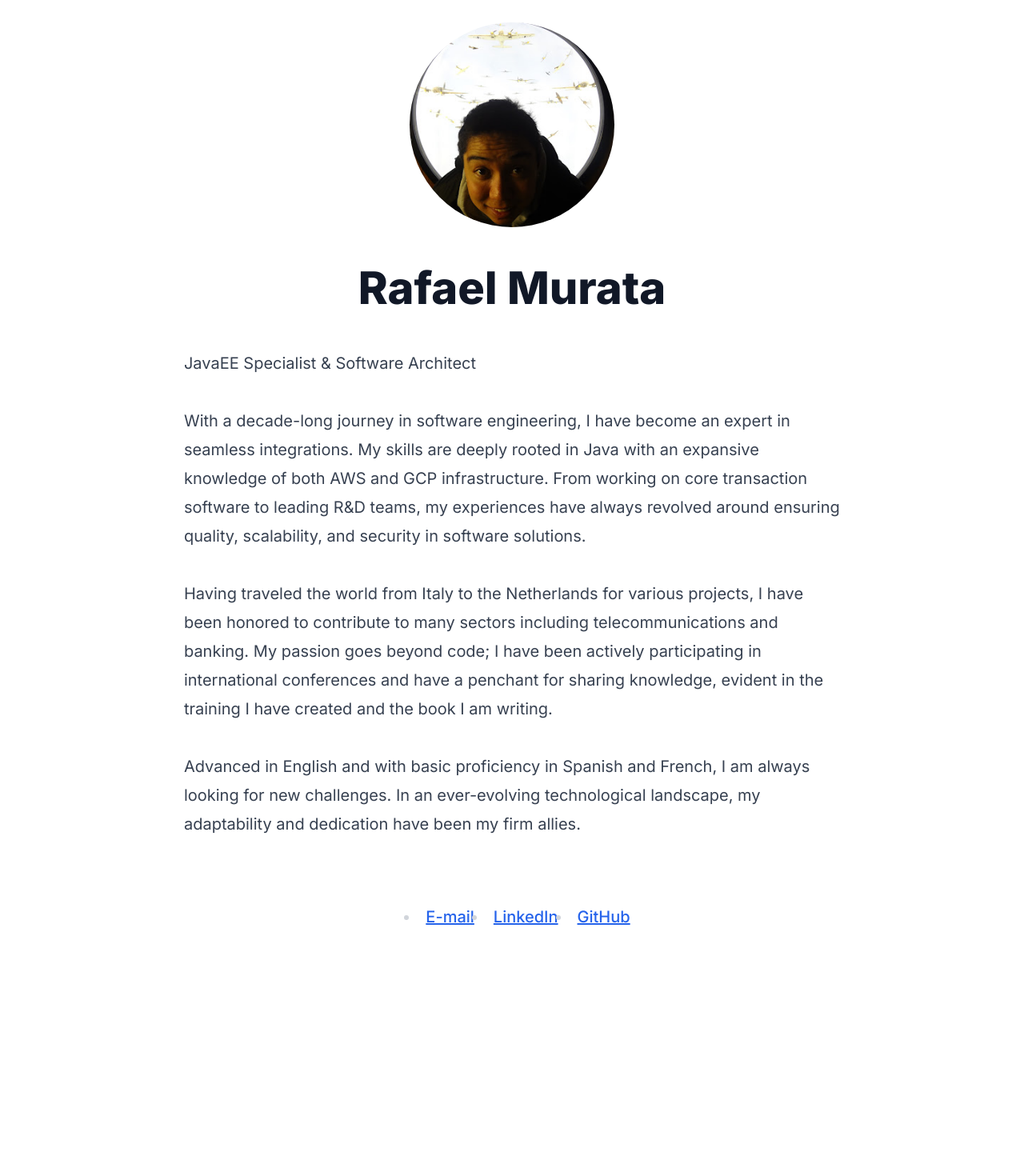
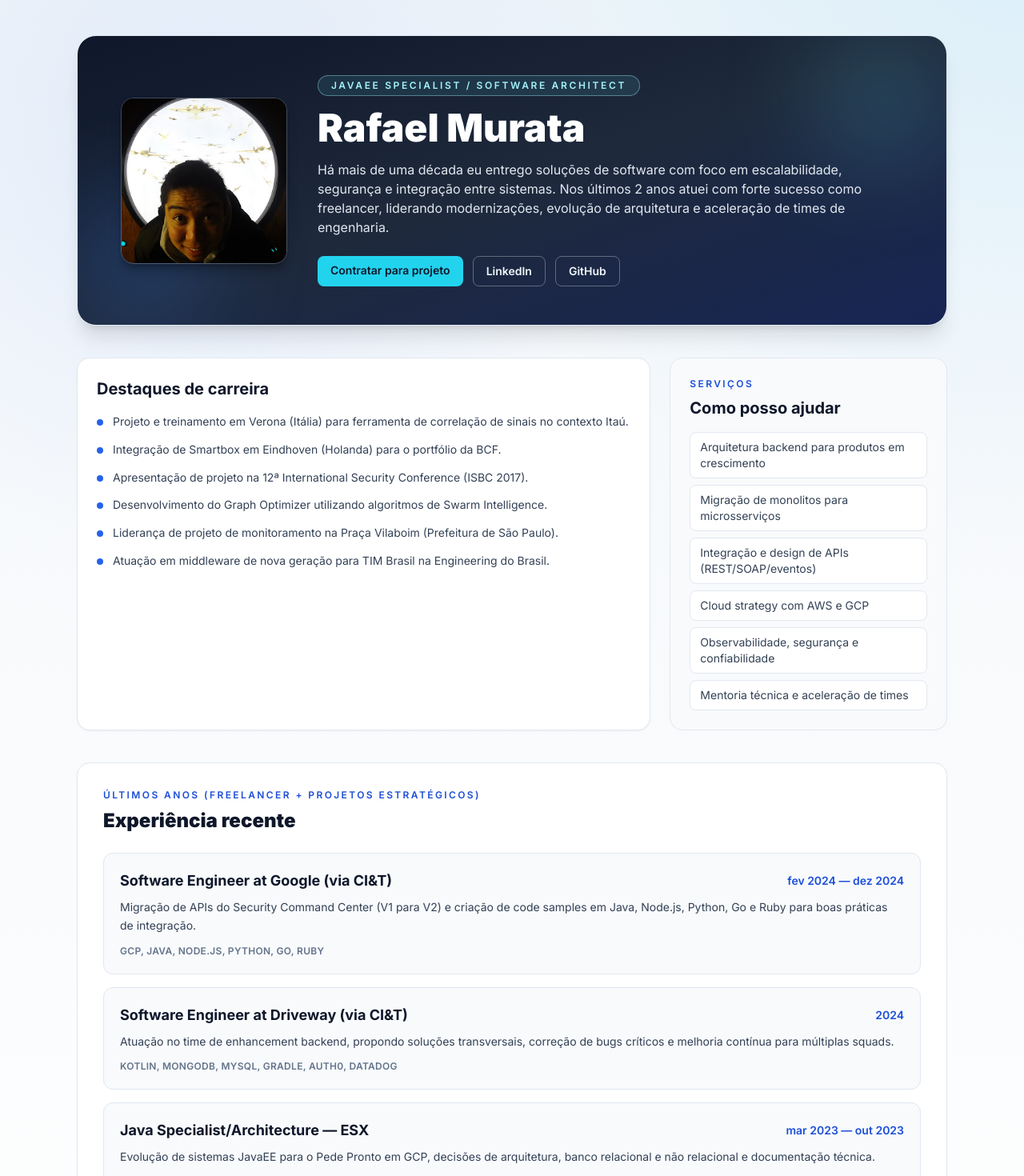
Before and after one commit to rafaelMurata/meu-blog, a Next.js app: page /about in a window 1280 px wide. Shown: the part 100-1570 px from the top of the page at 80% size. Before the commit the page ends 1348 px from the top, so only its background shows below. Built offline with nearby package versions, Linux system fonts and the light colour scheme; no server answers.

Commit message:
feat: modernize portfolio layout for freelancer showcase

```diff
--- a/src/app/about/page.tsx
+++ b/src/app/about/page.tsx
@@ -1,51 +1,163 @@
-import Image from 'next/image'
-import Link from 'next/link'
+import Image from 'next/image';
+import Link from 'next/link';
 
 export const metadata = {
   title: 'Sobre Rafael Murata | Especialista em JavaEE e Arquitetura de Software',
-    description: 'Conheça Rafael Murata, especialista em integrações de software com 10 anos de experiência em Java, AWS e GCP.',
-    keywords: 'JavaEE, AWS, GCP, Arquitetura de Software, Palestrante'
+  description:
+    'Conheça Rafael Murata, especialista em integrações de software com mais de 10 anos de experiência em Java, AWS e GCP.',
+  keywords: 'JavaEE, AWS, GCP, Arquitetura de Software, Freelancer, Backend'
+};
+
+const achievements = [
+  'Projeto e treinamento em Verona (Itália) para ferramenta de correlação de sinais no contexto Itaú.',
+  'Integração de Smartbox em Eindhoven (Holanda) para o portfólio da BCF.',
+  'Apresentação de projeto na 12ª International Security Conference (ISBC 2017).',
+  'Desenvolvimento do Graph Optimizer utilizando algoritmos de Swarm Intelligence.',
+  'Liderança de projeto de monitoramento na Praça Vilaboim (Prefeitura de São Paulo).',
+  'Atuação em middleware de nova geração para TIM Brasil na Engineering do Brasil.'
+];
+
+const recentExperience = [
+  {
+    role: 'Software Engineer at Google (via CI&T)',
+    period: 'fev 2024 — dez 2024',
+    summary:
+      'Migração de APIs do Security Command Center (V1 para V2) e criação de code samples em Java, Node.js, Python, Go e Ruby para boas práticas de integração.',
+    tech: 'GCP, Java, Node.js, Python, Go, Ruby'
+  },
+  {
+    role: 'Software Engineer at Driveway (via CI&T)',
+    period: '2024',
+    summary:
+      'Atuação no time de enhancement backend, propondo soluções transversais, correção de bugs críticos e melhoria contínua para múltiplas squads.',
+    tech: 'Kotlin, MongoDB, MySQL, Gradle, Auth0, Datadog'
+  },
+  {
+    role: 'Java Specialist/Architecture — ESX',
+    period: 'mar 2023 — out 2023',
+    summary:
+      'Evolução de sistemas JavaEE para o Pede Pronto em GCP, decisões de arquitetura, banco relacional e não relacional e documentação técnica.',
+    tech: 'GCP, Docker, MongoDB, Java, Spring, Kubernetes'
+  },
+  {
+    role: 'Java Specialist — Co.Aktion',
+    period: 'ago 2022 — mar 2023',
+    summary:
+      'Modernização de chatbot monolítico para serviços escaláveis e seguros, além da construção de nova versão com NodeJS e AWS.',
+    tech: 'AWS, Java, Spring, Hibernate, Node.js, Next.js, NestJS, GraphQL, Docker'
   }
+];
+
+const servicePillars = [
+  'Arquitetura backend para produtos em crescimento',
+  'Migração de monolitos para microsserviços',
+  'Integração e design de APIs (REST/SOAP/eventos)',
+  'Cloud strategy com AWS e GCP',
+  'Observabilidade, segurança e confiabilidade',
+  'Mentoria técnica e aceleração de times'
+];
 
 export default function About() {
   return (
-        <article className="container mx-auto px-4 py-12">
-            <header className="text-center mb-12">
-                <div className="relative w-64 h-64 mx-auto">
+    <article className="mx-auto w-full max-w-6xl px-4 pb-16 pt-12 md:px-8 md:pt-16">
+      <header className="relative overflow-hidden rounded-3xl border border-slate-200 bg-gradient-to-br from-slate-900 via-slate-800 to-blue-950 p-8 text-white shadow-xl md:p-12">
+        <div className="absolute right-0 top-0 h-40 w-40 rounded-full bg-cyan-300/20 blur-3xl" />
+        <div className="absolute bottom-0 left-0 h-40 w-40 rounded-full bg-blue-500/30 blur-3xl" />
+
+        <div className="relative z-10 grid gap-8 md:grid-cols-[220px_1fr] md:items-center">
+          <div className="relative mx-auto h-44 w-44 overflow-hidden rounded-2xl border border-white/20 shadow-lg shadow-black/30 md:h-52 md:w-52">
             <Image
               src="/images/unnamed.jpg"
-                        alt="Rafael Murata - Especialista em JavaEE"
+              alt="Rafael Murata"
               fill
-                        className="rounded-full object-cover"
-                        sizes="(max-width: 640px) 100vw, 256px"
+              className="object-cover"
+              sizes="(max-width: 768px) 176px, 208px"
               priority
             />
           </div>
+
+          <div>
+            <p className="inline-flex rounded-full border border-cyan-200/40 bg-cyan-300/10 px-4 py-1 text-xs font-semibold uppercase tracking-[0.22em] text-cyan-200">
+              JavaEE Specialist / Software Architect
+            </p>
+            <h1 className="mt-4 text-3xl font-black leading-tight md:text-5xl">Rafael Murata</h1>
+            <p className="mt-4 max-w-3xl text-sm leading-relaxed text-slate-200 md:text-base">
+              Há mais de uma década eu entrego soluções de software com foco em escalabilidade, segurança e integração
+              entre sistemas. Nos últimos 2 anos atuei com forte sucesso como freelancer, liderando modernizações,
+              evolução de arquitetura e aceleração de times de engenharia.
+            </p>
+
+            <div className="mt-6 flex flex-wrap gap-3">
+              <Link
+                href="mailto:rafael.murata@gmail.com"
+                className="rounded-lg bg-cyan-400 px-4 py-2 text-sm font-semibold text-slate-900 transition hover:bg-cyan-300"
+              >
+                Contratar para projeto
+              </Link>
+              <Link
+                href="https://linkedin.com/in/rafaelmurata"
+                target="_blank"
+                rel="noopener noreferrer"
+                className="rounded-lg border border-white/30 px-4 py-2 text-sm font-semibold text-slate-100 transition hover:border-cyan-200 hover:text-cyan-200"
+              >
+                LinkedIn
+              </Link>
+              <Link
+                href="https://github.com/rafaelMurata"
+                target="_blank"
+                rel="noopener noreferrer"
+                className="rounded-lg border border-white/30 px-4 py-2 text-sm font-semibold text-slate-100 transition hover:border-cyan-200 hover:text-cyan-200"
+              >
+                GitHub
+              </Link>
+            </div>
+          </div>
+        </div>
       </header>
 
-            <section className="prose lg:prose-xl mx-auto">
-                <h1 className="mb-4 flex justify-center items-center gap-1 ">Rafael Murata</h1>
-                <p>
-                    JavaEE Specialist & Software Architect
-                    <br></br>
-                    <br></br>
-                    With a decade-long journey in software engineering, I have become an expert in seamless integrations. My skills are deeply rooted in Java with an expansive knowledge of both AWS and GCP infrastructure. From working on core transaction software to leading R&D teams, my experiences have always revolved around ensuring quality, scalability, and security in software solutions.
-                    <br></br>
-                    <br></br>
-                    Having traveled the world from Italy to the Netherlands for various projects, I have been honored to contribute to many sectors including telecommunications and banking. My passion goes beyond code; I have been actively participating in international conferences and have a penchant for sharing knowledge, evident in the training I have created and the book I am writing.            <br></br>
-                    <br></br>
-                    Advanced in English and with basic proficiency in Spanish and French, I am always looking for new challenges. In an ever-evolving technological landscape, my adaptability and dedication have been my firm allies.            <br></br>
-                    <br></br>
-                </p>
+      <section className="mt-10 grid gap-6 lg:grid-cols-3">
+        <div className="rounded-2xl border border-slate-200 bg-white p-6 shadow-sm lg:col-span-2">
+          <h2 className="text-xl font-bold text-slate-900">Destaques de carreira</h2>
+          <ul className="mt-4 space-y-3 text-sm leading-relaxed text-slate-700">
+            {achievements.map((item) => (
+              <li key={item} className="flex gap-3">
+                <span className="mt-2 h-2 w-2 rounded-full bg-blue-600" />
+                <span>{item}</span>
+              </li>
+            ))}
+          </ul>
+        </div>
 
-                <div className="mt-8">
-                    <ul className="flex flex-wrap gap-4 justify-center">
-                        <li><Link href="mailto:rafael.murata@gmail.com" className="text-blue-600 hover:underline">E-mail</Link></li>
-                        <li><Link href="https://linkedin.com/in/rafaelmurata" target="_blank" rel="noopener" className="text-blue-600 hover:underline">LinkedIn</Link></li>
-                        <li><Link href="https://github.com/rafaelMurata" target="_blank" rel="noopener" className="text-blue-600 hover:underline">GitHub</Link></li>
+        <aside className="rounded-2xl border border-slate-200 bg-slate-50 p-6">
+          <p className="text-xs font-semibold uppercase tracking-[0.2em] text-blue-700">Serviços</p>
+          <h3 className="mt-2 text-xl font-bold text-slate-900">Como posso ajudar</h3>
+          <ul className="mt-4 space-y-2 text-sm text-slate-700">
+            {servicePillars.map((item) => (
+              <li key={item} className="rounded-lg border border-slate-200 bg-white px-3 py-2">
+                {item}
+              </li>
+            ))}
           </ul>
+        </aside>
+      </section>
+
+      <section className="mt-10 rounded-2xl border border-slate-200 bg-white p-6 shadow-sm md:p-8">
+        <p className="text-xs font-semibold uppercase tracking-[0.2em] text-blue-700">Últimos anos (freelancer + projetos estratégicos)</p>
+        <h2 className="mt-2 text-2xl font-black text-slate-900">Experiência recente</h2>
+
+        <div className="mt-6 space-y-4">
+          {recentExperience.map((job) => (
+            <div key={job.role} className="rounded-xl border border-slate-200 bg-slate-50 p-4 md:p-5">
+              <div className="flex flex-col gap-2 md:flex-row md:items-center md:justify-between">
+                <h3 className="text-lg font-bold text-slate-900">{job.role}</h3>
+                <p className="text-sm font-semibold text-blue-700">{job.period}</p>
+              </div>
+              <p className="mt-2 text-sm leading-relaxed text-slate-700">{job.summary}</p>
+              <p className="mt-3 text-xs font-semibold uppercase tracking-wide text-slate-500">{job.tech}</p>
+            </div>
+          ))}
         </div>
       </section>
     </article>
-    )
+  );
 }
--- a/src/app/components/IntroSection.tsx
+++ b/src/app/components/IntroSection.tsx
@@ -1,51 +1,79 @@
-"use client"
+import Link from 'next/link';
+import { FaGithub, FaLinkedin } from 'react-icons/fa';
 
-import React from 'react';
-import styled from 'styled-components';
-import { FaGithub } from 'react-icons/fa';
+const highlights = [
+  '10+ anos em arquitetura e engenharia de software',
+  '2 anos recentes com atuação freelancer de alto impacto',
+  'Experiência prática em Java, AWS, GCP e sistemas distribuídos',
+  'Contribuições open-source com PRs aprovados no ecossistema Google'
+];
 
-const SectionWrapper = styled.div`
-  background-image: url('/images/grid-18px-masked.png');
-  background-repeat: repeat;
-  padding: 3rem 0;
-  text-align: center;
-  color: #134471;
-`;
+const IntroSection = () => {
+  return (
+    <section className="relative overflow-hidden rounded-3xl border border-slate-200 bg-white/90 p-8 shadow-xl shadow-slate-200/70 backdrop-blur md:p-12">
+      <div className="absolute -right-28 -top-28 h-60 w-60 rounded-full bg-blue-100 blur-3xl" />
+      <div className="absolute -left-28 bottom-0 h-60 w-60 rounded-full bg-cyan-100 blur-3xl" />
 
-const Title = styled.h1`
-  font-size: 2.5rem;
-  font-weight: bold;
-  margin-bottom: 1rem;
-`;
+      <div className="relative z-10 grid gap-10 lg:grid-cols-[2fr_1fr] lg:items-end">
+        <div>
+          <p className="mb-4 inline-flex rounded-full border border-blue-200 bg-blue-50 px-4 py-1 text-xs font-semibold uppercase tracking-[0.24em] text-blue-700">
+            Portfólio Freelancer & Arquitetura Java
+          </p>
 
-const Subtitle = styled.p`
-  font-size: 1.25rem;
-  opacity: 0.8;
-  display: flex; /* Adicione display flex para alinhar horizontalmente */
-  align-items: center; /* Centralize verticalmente o texto e o ícone */
-  justify-content: center; /* Centralize horizontalmente o texto e o ícone */
-  flex-wrap: wrap; /* Se o conteúdo for muito longo, ele pode quebrar para a próxima linha */
-`;
+          <h1 className="text-3xl font-black leading-tight text-slate-900 md:text-5xl">
+            Eu projeto e evoluo plataformas robustas para escalar produtos digitais.
+          </h1>
 
-const GitHubLink = styled.a`
-  display: inline-flex; /* Use inline-flex para colocar o ícone e o texto em linha */
-  align-items: center; /* Centralize verticalmente o ícone e o texto */
-  text-decoration: none;
-  color: #134471;
-  margin-left: 0.5rem; /* Adicione um espaço à esquerda entre o texto e o ícone */
-`;
+          <p className="mt-6 max-w-3xl text-base leading-relaxed text-slate-600 md:text-lg">
+            Sou Rafael Murata, especialista em JavaEE e arquitetura de software. Esta vitrine foi modernizada para
+            mostrar minha trajetória, projetos relevantes e a forma como entrego valor como freelancer para negócios
+            que precisam de performance, segurança e confiabilidade.
+          </p>
 
-const IntroSection: React.FC = () => {
-  return (
-    <SectionWrapper>
-      <Title>Bem vindo ao meu blog</Title>
-      <Subtitle>
-        Explorando ideias e compartilhando conhecimento. Meu blog foi criado em Next.js e Vercel.
-      </Subtitle>
-        <GitHubLink href="https://github.com/rafaelMurata/meu-blog" target="_blank" rel="noopener noreferrer">
-          Github <FaGithub size={24} />
-        </GitHubLink>
-    </SectionWrapper>
+          <ul className="mt-8 grid gap-3 text-sm text-slate-700 md:grid-cols-2">
+            {highlights.map((highlight) => (
+              <li key={highlight} className="flex items-start gap-2 rounded-xl border border-slate-200 bg-slate-50 p-3">
+                <span className="mt-2 h-2 w-2 rounded-full bg-blue-600" />
+                <span>{highlight}</span>
+              </li>
+            ))}
+          </ul>
+        </div>
+
+        <div className="relative z-10 rounded-2xl border border-slate-200 bg-slate-900 p-6 text-slate-100 shadow-2xl shadow-slate-300/60">
+          <p className="text-xs uppercase tracking-[0.2em] text-cyan-300">Disponível para projetos</p>
+          <p className="mt-3 text-2xl font-bold">Freelancer backend & arquitetura</p>
+          <p className="mt-3 text-sm leading-relaxed text-slate-300">
+            Atuação hands-on em migração de APIs, modernização de monolitos, observabilidade e desenho de sistemas em
+            nuvem.
+          </p>
+
+          <div className="mt-6 flex flex-wrap gap-3">
+            <Link
+              href="/about"
+              className="rounded-lg bg-cyan-400 px-4 py-2 text-sm font-semibold text-slate-900 transition hover:bg-cyan-300"
+            >
+              Ver trajetória
+            </Link>
+            <Link
+              href="mailto:rafael.murata@gmail.com"
+              className="rounded-lg border border-slate-500 px-4 py-2 text-sm font-semibold transition hover:border-cyan-300 hover:text-cyan-200"
+            >
+              Falar sobre projeto
+            </Link>
+          </div>
+
+          <div className="mt-6 flex items-center gap-4 text-slate-300">
+            <Link href="https://linkedin.com/in/rafaelmurata" target="_blank" rel="noopener noreferrer" className="hover:text-cyan-300">
+              <FaLinkedin size={20} />
+            </Link>
+            <Link href="https://github.com/rafaelMurata" target="_blank" rel="noopener noreferrer" className="hover:text-cyan-300">
+              <FaGithub size={20} />
+            </Link>
+          </div>
+        </div>
+      </div>
+    </section>
   );
 };
 
--- a/src/app/styles/globals.css
+++ b/src/app/styles/globals.css
@@ -3,24 +3,27 @@
 @tailwind utilities;
 
 :root {
-  --foreground-rgb: 0, 0, 0;
-  --background-start-rgb: 214, 219, 220;
+  --foreground-rgb: 15, 23, 42;
+  --background-start-rgb: 241, 245, 249;
   --background-end-rgb: 255, 255, 255;
 }
 
 @media (prefers-color-scheme: dark) {
   :root {
-    --foreground-rgb: 255, 255, 255;
-    --background-start-rgb: 0, 0, 0;
-    --background-end-rgb: 0, 0, 0;
+    --foreground-rgb: 226, 232, 240;
+    --background-start-rgb: 2, 6, 23;
+    --background-end-rgb: 15, 23, 42;
   }
+}
+
+* {
+  box-sizing: border-box;
 }
 
 body {
   color: rgb(var(--foreground-rgb));
-  background: linear-gradient(
-      to bottom,
-      transparent,
-      rgb(var(--background-end-rgb))
-    )
+  background: radial-gradient(circle at top right, rgba(56, 189, 248, 0.12), transparent 35%),
+    radial-gradient(circle at 20% 15%, rgba(59, 130, 246, 0.1), transparent 28%),
+    linear-gradient(to bottom, rgb(var(--background-start-rgb)), rgb(var(--background-end-rgb)));
+  min-height: 100vh;
 }
```
Also changed, not shown: src/app/page.tsx (+22 -18 lines). Lines whose indentation alone changed are shown as unchanged.
